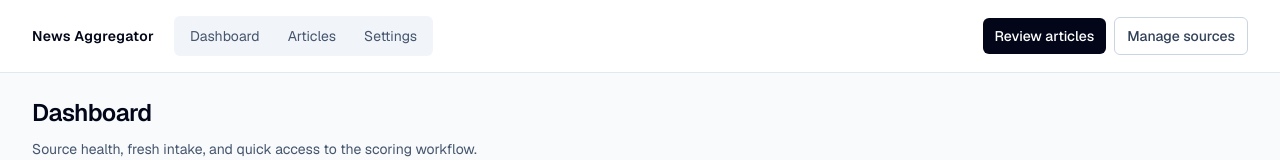
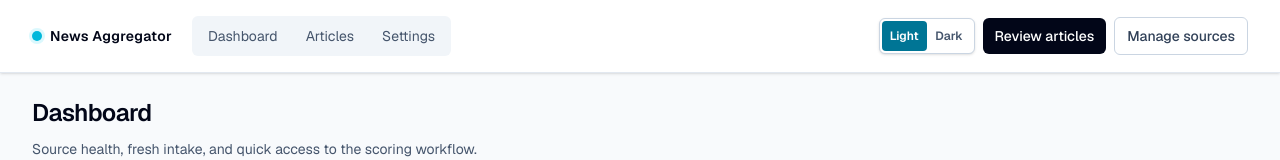
Before and after one commit to therealaibigman/news-aggregator, a Next.js app: page / in a window 1280 px wide. Shown: the top 160 px of the page. Built offline with nearby package versions, Linux system fonts and the light colour scheme; no server answers; the database is empty.

Commit message:
feat: add signal radar theme

```diff
--- a/src/app/components/AppShell.tsx
+++ b/src/app/components/AppShell.tsx
@@ -1,5 +1,6 @@
 import Link from 'next/link';
 import type { ReactNode } from 'react';
+import { ThemeToggle } from './ThemeToggle';
 
 const navItems = [
   { href: '/', label: 'Dashboard' },
@@ -20,10 +21,11 @@ export function AppShell({
 }) {
   return (
     <div className="min-h-screen bg-slate-50 text-slate-950">
-      <header className="border-b border-slate-200 bg-white">
+      <header className="border-b border-slate-200 bg-white shadow-sm">
         <div className="mx-auto flex max-w-7xl flex-col gap-4 px-4 py-4 sm:px-6 lg:flex-row lg:items-center lg:justify-between lg:px-8">
           <div className="flex items-center gap-5">
-            <Link href="/" className="text-sm font-semibold tracking-wide text-slate-950">
+            <Link href="/" className="flex items-center gap-2 text-sm font-semibold tracking-wide text-slate-950">
+              <span className="h-2.5 w-2.5 rounded-full bg-cyan-500 shadow-[0_0_0_3px_rgba(34,211,238,0.16)]" />
               News Aggregator
             </Link>
             <nav className="flex items-center gap-1 rounded-md bg-slate-100 p-1 text-sm">
@@ -38,7 +40,10 @@ export function AppShell({
               ))}
             </nav>
           </div>
-          {actions ? <div className="flex flex-wrap items-center gap-2">{actions}</div> : null}
+          <div className="flex flex-wrap items-center gap-2">
+            <ThemeToggle />
+            {actions}
+          </div>
         </div>
       </header>
 
--- /dev/null
+++ b/src/app/components/ThemeToggle.tsx
@@ -0,0 +1,51 @@
+'use client';
+
+import { useEffect, useState } from 'react';
+
+type Theme = 'light' | 'dark';
+
+function applyTheme(theme: Theme) {
+  document.documentElement.dataset.theme = theme;
+  localStorage.setItem('theme', theme);
+}
+
+export function ThemeToggle() {
+  const [theme, setTheme] = useState<Theme>('light');
+
+  useEffect(() => {
+    const current = document.documentElement.dataset.theme === 'dark' ? 'dark' : 'light';
+    setTheme(current);
+  }, []);
+
+  function choose(next: Theme) {
+    setTheme(next);
+    applyTheme(next);
+  }
+
+  return (
+    <div className="grid h-9 grid-cols-2 rounded-md border border-slate-300 bg-white p-0.5 text-xs font-semibold shadow-sm">
+      <button
+        type="button"
+        className={[
+          'rounded px-2 transition-colors',
+          theme === 'light' ? 'bg-cyan-700 text-white' : 'text-slate-600 hover:bg-slate-100',
+        ].join(' ')}
+        aria-pressed={theme === 'light'}
+        onClick={() => choose('light')}
+      >
+        Light
+      </button>
+      <button
+        type="button"
+        className={[
+          'rounded px-2 transition-colors',
+          theme === 'dark' ? 'bg-cyan-300 text-slate-950' : 'text-slate-600 hover:bg-slate-100',
+        ].join(' ')}
+        aria-pressed={theme === 'dark'}
+        onClick={() => choose('dark')}
+      >
+        Dark
+      </button>
+    </div>
+  );
+}
--- a/src/app/globals.css
+++ b/src/app/globals.css
@@ -1,8 +1,41 @@
 @import "tailwindcss";
 
 :root {
-  --background: #f8fafc;
-  --foreground: #0f172a;
+  color-scheme: light;
+  --background: #f5f8fb;
+  --foreground: #0b1220;
+  --panel: #ffffff;
+  --panel-muted: #edf5fa;
+  --panel-soft: #f7fbfd;
+  --border: #cddde7;
+  --border-strong: #9cb4c4;
+  --muted: #526574;
+  --muted-strong: #334155;
+  --primary: #0891b2;
+  --primary-hover: #0e7490;
+  --accent: #65a30d;
+  --warning: #b45309;
+  --danger: #be123c;
+  --focus: #22d3ee;
+}
+
+[data-theme="dark"] {
+  color-scheme: dark;
+  --background: #071018;
+  --foreground: #e5f2f8;
+  --panel: #0d1822;
+  --panel-muted: #142634;
+  --panel-soft: #0a141d;
+  --border: #203645;
+  --border-strong: #35576b;
+  --muted: #9bb0bd;
+  --muted-strong: #c6d7df;
+  --primary: #22d3ee;
+  --primary-hover: #67e8f9;
+  --accent: #a3e635;
+  --warning: #fbbf24;
+  --danger: #fb7185;
+  --focus: #67e8f9;
 }
 
 @theme inline {
@@ -37,7 +70,110 @@ a {
   text-underline-offset: 3px;
 }
 
+input,
+select,
+textarea {
+  background: var(--panel);
+  color: var(--foreground);
+}
+
+input:focus,
+select:focus,
+textarea:focus,
+button:focus-visible,
+a:focus-visible {
+  outline: 2px solid var(--focus);
+  outline-offset: 2px;
+}
+
 ::selection {
-  background: #b7f7df;
+  background: #a5f3fc;
   color: #0f172a;
 }
+
+[data-theme="dark"] .bg-white {
+  background-color: var(--panel) !important;
+}
+
+[data-theme="dark"] .bg-slate-50 {
+  background-color: var(--background) !important;
+}
+
+[data-theme="dark"] .bg-slate-100 {
+  background-color: var(--panel-muted) !important;
+}
+
+[data-theme="dark"] .bg-slate-950 {
+  background-color: #06111a !important;
+}
+
+[data-theme="dark"] .bg-emerald-50,
+[data-theme="dark"] .bg-emerald-50\/30 {
+  background-color: rgba(20, 83, 45, 0.28) !important;
+}
+
+[data-theme="dark"] .bg-amber-50 {
+  background-color: rgba(120, 53, 15, 0.28) !important;
+}
+
+[data-theme="dark"] .bg-red-50 {
+  background-color: rgba(136, 19, 55, 0.28) !important;
+}
+
+[data-theme="dark"] .border-slate-100,
+[data-theme="dark"] .border-slate-200,
+[data-theme="dark"] .border-slate-300 {
+  border-color: var(--border) !important;
+}
+
+[data-theme="dark"] .border-emerald-200 {
+  border-color: rgba(74, 222, 128, 0.35) !important;
+}
+
+[data-theme="dark"] .border-amber-200 {
+  border-color: rgba(251, 191, 36, 0.35) !important;
+}
+
+[data-theme="dark"] .border-red-200 {
+  border-color: rgba(251, 113, 133, 0.35) !important;
+}
+
+[data-theme="dark"] .text-slate-950,
+[data-theme="dark"] .text-slate-900 {
+  color: var(--foreground) !important;
+}
+
+[data-theme="dark"] .text-slate-800,
+[data-theme="dark"] .text-slate-700,
+[data-theme="dark"] .text-slate-600 {
+  color: var(--muted-strong) !important;
+}
+
+[data-theme="dark"] .text-slate-500,
+[data-theme="dark"] .text-slate-400 {
+  color: var(--muted) !important;
+}
+
+[data-theme="dark"] .text-emerald-700 {
+  color: var(--accent) !important;
+}
+
+[data-theme="dark"] .text-amber-700 {
+  color: var(--warning) !important;
+}
+
+[data-theme="dark"] .text-red-700 {
+  color: var(--danger) !important;
+}
+
+[data-theme="dark"] .hover\:bg-white:hover,
+[data-theme="dark"] .hover\:bg-slate-50:hover,
+[data-theme="dark"] .hover\:bg-slate-800:hover {
+  background-color: var(--panel-muted) !important;
+}
+
+[data-theme="dark"] .hover\:text-slate-950:hover,
+[data-theme="dark"] .hover\:text-emerald-700:hover,
+[data-theme="dark"] .hover\:text-emerald-900:hover {
+  color: var(--primary-hover) !important;
+}
--- a/src/app/layout.tsx
+++ b/src/app/layout.tsx
@@ -17,6 +17,20 @@ export const metadata: Metadata = {
   description: "A personal news intake, scoring, and source management dashboard.",
 };
 
+function ThemeScript() {
+  const code = `
+    try {
+      const saved = localStorage.getItem('theme');
+      const preferred = window.matchMedia('(prefers-color-scheme: dark)').matches ? 'dark' : 'light';
+      document.documentElement.dataset.theme = saved || preferred;
+    } catch {
+      document.documentElement.dataset.theme = 'light';
+    }
+  `;
+
+  return <script dangerouslySetInnerHTML={{ __html: code }} />;
+}
+
 export default function RootLayout({
   children,
 }: Readonly<{
@@ -27,7 +41,10 @@ export default function RootLayout({
       lang="en"
       className={`${geistSans.variable} ${geistMono.variable} h-full antialiased`}
     >
-      <body className="min-h-full">{children}</body>
+      <body className="min-h-full">
+        <ThemeScript />
+        {children}
+      </body>
     </html>
   );
 }
```
